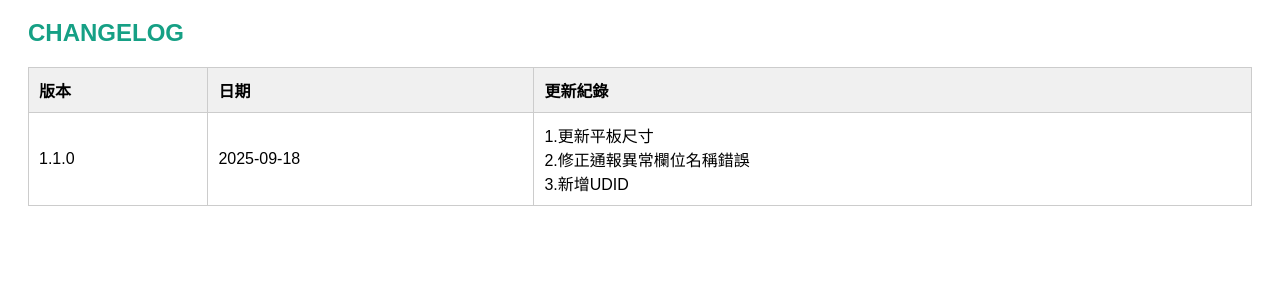
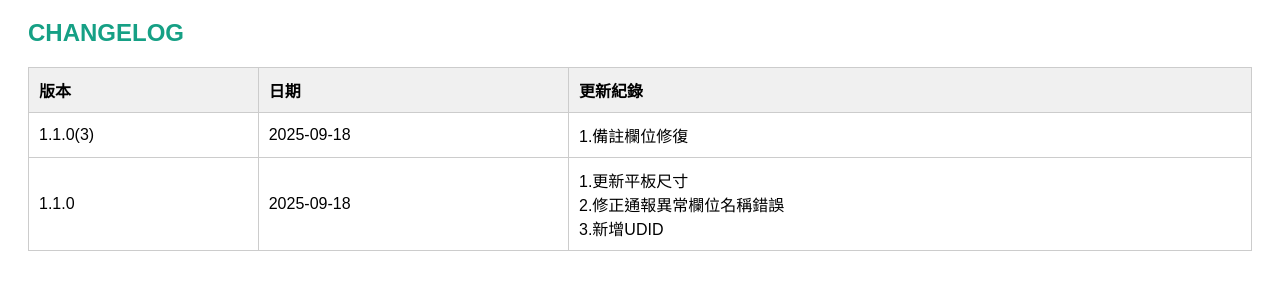
Before and after one commit to ann123-321/sbms_install, a plain HTML site: page index.html in a window 1280 px wide. Shown: the part 249-538 px from the top of the page. Drawn offline with Linux system fonts and the light colour scheme.

Commit message:
fix: Release:1.1.0(3)

```diff
--- a/index.html
+++ b/index.html
@@ -62,6 +62,11 @@
         </thead>
         <tbody>
             <tr>
+                <td>1.1.0(3)</td>
+                <td>2025-09-18</td>
+                <td>1.備註欄位修復</td>
+            </tr>
+            <tr>
                 <td>1.1.0</td>
                 <td>2025-09-18</td>
                 <td>1.更新平板尺寸<br>2.修正通報異常欄位名稱錯誤<br>3.新增UDID</td>
```
Also changed, not shown: 2 other files.
